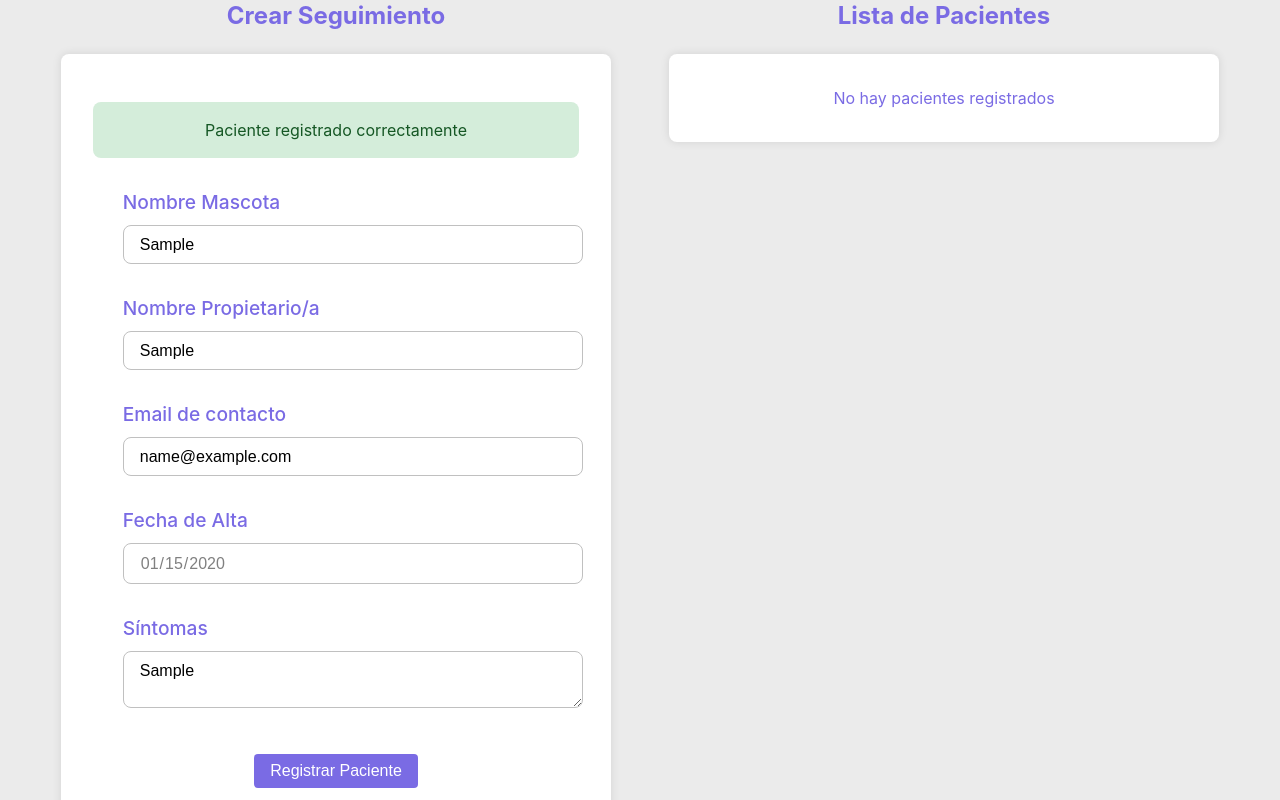
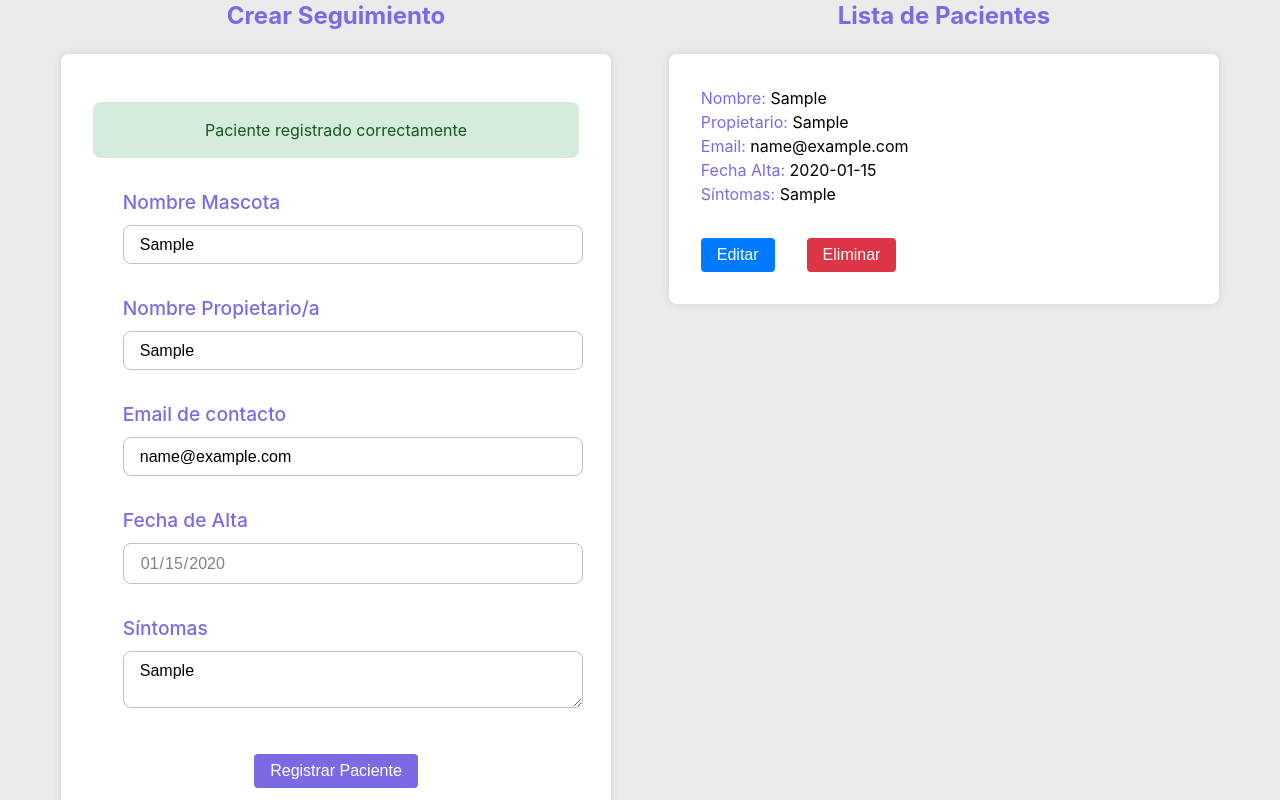
Before and after one commit to FabricioNarvaez/vetAdministrator, a Vue app: page / in a window 1280 px wide. Both pictures are taken after typing "Sample", "Sample", "name@example.com", "2020-01-15", "Sample" into the empty fields and a click on the input "Registrar Paciente". Shown: the part 130-930 px from the top of the page. Built offline with nearby package versions, Linux system fonts and the light colour scheme.

Commit message:
Add patient info on patients list

```diff
--- a/src/App.vue
+++ b/src/App.vue
@@ -7,7 +7,7 @@
         v-model:admission-date="patient.admissionDate"
         v-model:symptoms="patient.symptoms"
     />
-    <PatientList />
+    <PatientList :patients="patients" />
 </template>
 
 <script setup>
@@ -31,6 +31,3 @@
         patients.value.push({...patient});
     }
 </script>
-
-<style>
-</style>
--- /dev/null
+++ b/src/assets/styles/PatientList.css
@@ -0,0 +1,29 @@
+.listCard {
+    text-align: left;
+}
+
+.listCard span {
+    color: black;
+}
+
+.listCardActions {
+    display: flex;
+    gap: 2rem;
+    margin-top: 1rem;
+}
+
+.editButton {
+    background-color: var(--blue);
+}
+
+.editButton:hover {
+    background-color: var(--blue-hover);
+}
+
+.deleteButton {
+    background-color: var(--red);
+}
+
+.deleteButton:hover {
+    background-color: var(--red-hover);
+}
--- a/src/components/PatientList.vue
+++ b/src/components/PatientList.vue
@@ -2,17 +2,32 @@
     <div cla>
         <h2>Lista de Pacientes</h2>
 
-        <div class="card" v-if="patients.length === 0">
+        <div v-if="patients.length === 0" class="card">
             <p>No hay pacientes registrados</p>
         </div>
-        <div v-else>
-            <p>test</p>
+        <div v-else class="card listCard" v-for="patient in patients" :key="patient.name">
+            <p>Nombre: <span>{{ patient.name}}</span></p>
+            <p>Propietario: <span>{{ patient.ownerName}}</span></p>
+            <p>Email: <span>{{ patient.email}}</span></p>
+            <p>Fecha Alta: <span>{{ patient.admissionDate}}</span></p>
+            <p>Síntomas: <span>{{ patient.symptoms}}</span></p>
+            <div class="listCardActions">
+                <button class="button editButton">Editar</button>
+                <button class="button deleteButton">Eliminar</button>
+            </div>
         </div>
     </div>
 </template>
 
 <script setup>
-    import { ref } from 'vue';
+    defineProps({
+        patients: {
+            type: Array,
+            required: true
+        }
+    })
+</script>
 
-    const patients = ref([]);
-</script>
+<style>
+    @import "@css/PatientList.css";
+</style>
--- a/src/style.css
+++ b/src/style.css
@@ -12,6 +12,10 @@
 
     --purple: #7a6be4;
     --purple-hover: #5f4bd1;
+    --blue: #007bff;
+    --blue-hover: #0056b3;
+    --red: #dc3545;
+    --red-hover: #bd2130;
 }
 
 * {
```
